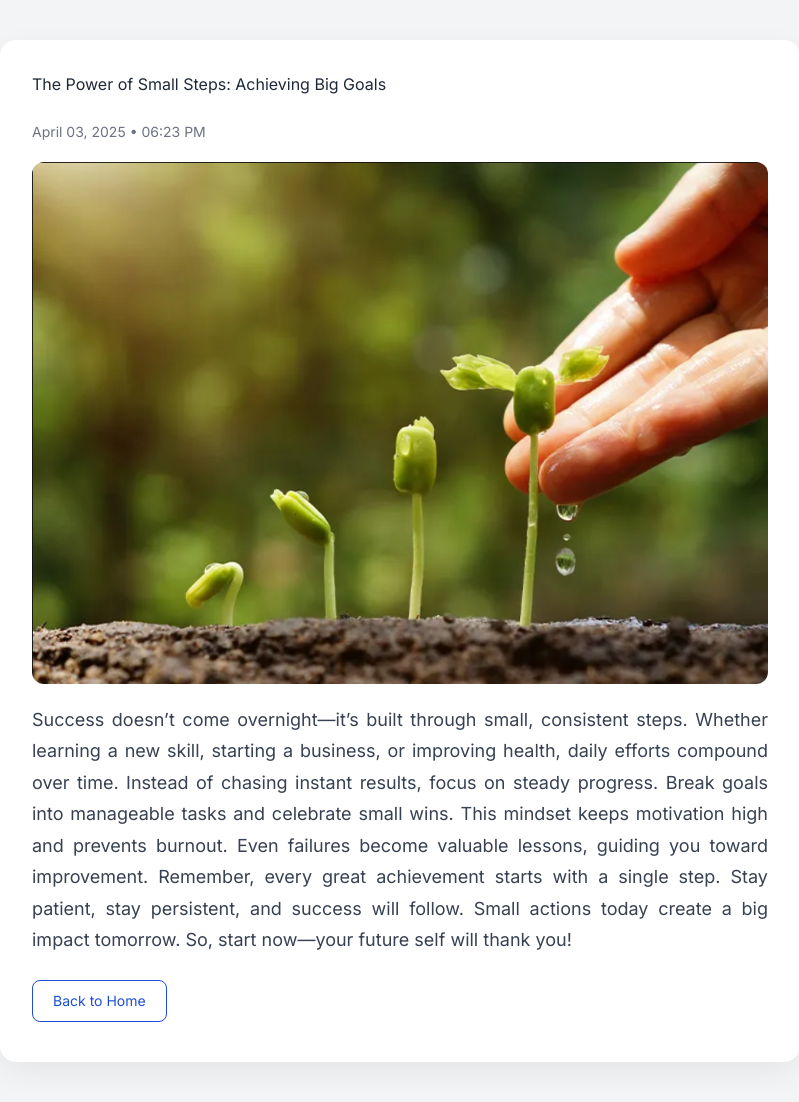
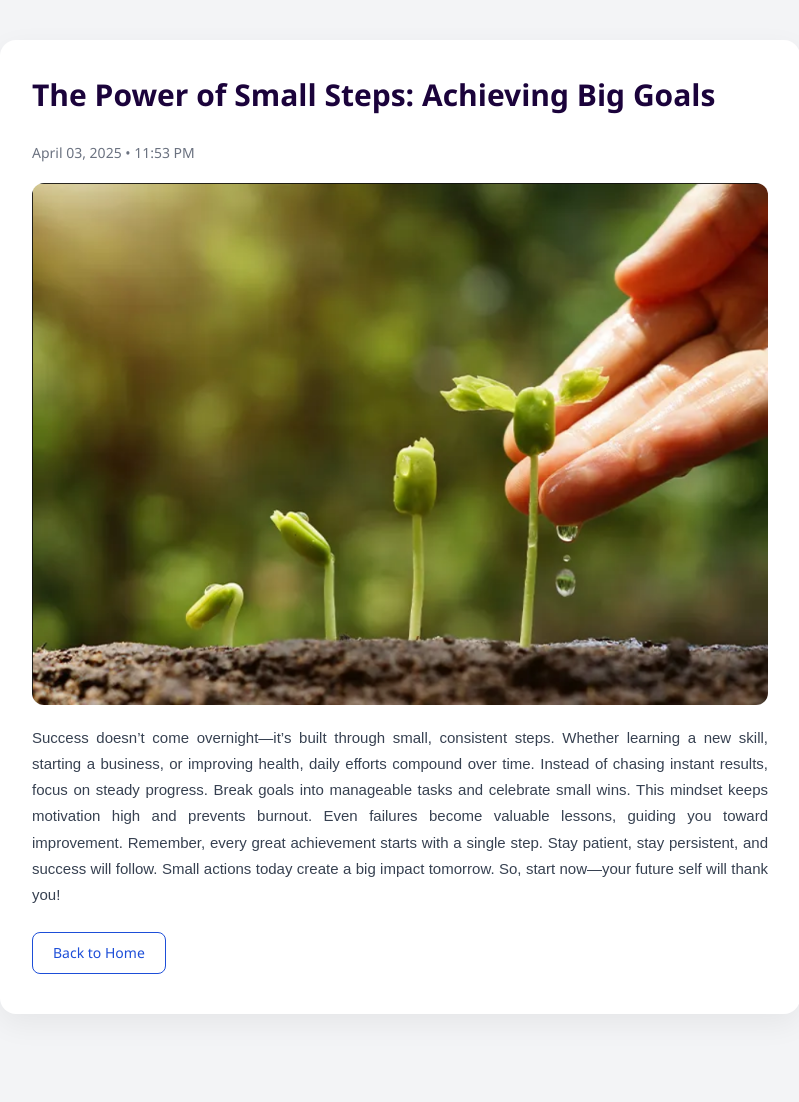
Before and after one commit to chetanrajgoyal3009/Django-project, a Django app: page /blogverse/blog/23/ in a window 1280 px wide. Shown: the whole page, without its empty margins (240-1039 px from the left). After the commit the page ends 974 px from the top, so only its background shows below. Run offline with Django 5.2, Linux system fonts and the light colour scheme; data comes from the database, SQL or seed files in the repository; both versions use the stored data as it was after the commit; some libraries are stand-ins or nearby versions.

Commit message:
made something

```diff
--- a/Myblogproject/settings.py
+++ b/Myblogproject/settings.py
@@ -109,7 +109,7 @@
 
 LANGUAGE_CODE = 'en-us'
 
-TIME_ZONE = 'UTC'
+TIME_ZONE = 'Asia/Kolkata'
 
 USE_I18N = True
 
--- a/blogverse/templates/base.html
+++ b/blogverse/templates/base.html
@@ -98,7 +98,7 @@
           class="flex flex-col font-medium p-4 md:p-0 mt-4 border border-gray-100 rounded-lg bg-gray-50 md:space-x-8 rtl:space-x-reverse md:flex-row md:mt-0 md:border-0 md:bg-white dark:bg-gray-800 md:dark:bg-gray-900 dark:border-gray-700">
           <li>
             <a href="{% url 'blog_homepage' %}"
-              class="block py-2 px-3 text-white bg-blue-700 rounded-sm md:bg-transparent md:text-blue-700 md:p-0 md:dark:text-blue-500"
+              class="block py-2 px-3 text-gray-900 rounded-sm hover:bg-gray-100 md:hover:bg-transparent md:hover:text-blue-700 md:p-0 dark:text-white md:dark:hover:text-blue-500 dark:hover:bg-gray-700 dark:hover:text-white md:dark:hover:bg-transparent dark:border-gray-700"
               aria-current="page">Home</a>
           </li>
           <li>
--- a/blogverse/templates/blog_detail.html
+++ b/blogverse/templates/blog_detail.html
@@ -1,5 +1,6 @@
 <!DOCTYPE html>
 <html lang="en">
+
 <head>
     <meta charset="UTF-8">
     <meta name="viewport" content="width=device-width, initial-scale=1.0">
@@ -10,7 +11,9 @@
     <link href="https://fonts.googleapis.com/css2?family=Inter:wght@400;600;700&display=swap" rel="stylesheet">
     <style>
         body {
-            font-family: 'Inter', sans-serif;
+            /* font-family: 'Inter', sans-serif; */
+            font-family: 'Segoe UI', Tahoma, Geneva, Verdana, sans-serif;
+
             background-color: #f3f4f6;
             margin: 0;
             padding: 40px 20px;
@@ -28,11 +31,12 @@
             border-radius: 16px;
             box-shadow: 0 10px 30px rgba(0, 0, 0, 0.06);
         }
-
-        h1 {
-            color: #1f2937;
-            font-size: 32px;
-            margin-bottom: 10px;
+        .title h1{
+            font-family: 'Segoe UI', 'Helvetica Neue', sans-serif;
+            /* border: #0284c7 2px solid; */
+            font-size: 30px;
+            font-weight: 700;
+            color: #1b033b;
         }
 
         .meta {
@@ -59,7 +63,9 @@
         }
 
         .blog-content {
-            font-size: 18px;
+            font-family: 'DM Sans', sans-serif;
+
+            font-size: 15px;
             line-height: 1.75;
             color: #374151;
             text-align: justify;
@@ -103,10 +109,13 @@
         }
     </style>
 </head>
+
 <body>
     {% block content %}
     <div class="blog-container">
+        <div class="title">
             <h1>{{ post.title }}</h1>
+        </div>
 
         <div class="meta">
             {% if post.author.profile.avatar %}
@@ -134,9 +143,11 @@
         <br>
 
         <a href="{% url 'blog_list' %}"><button type="button"
-            class="text-blue-700 hover:text-white border border-blue-700 hover:bg-blue-800 focus:ring-4 focus:outline-none focus:ring-blue-300 font-medium rounded-lg text-sm px-5 py-2.5 text-center me-2 mb-2 dark:border-blue-500 dark:text-blue-500 dark:hover:text-white dark:hover:bg-blue-500 dark:focus:ring-blue-800">Back to
+                class="text-blue-700 hover:text-white border border-blue-700 hover:bg-blue-800 focus:ring-4 focus:outline-none focus:ring-blue-300 font-medium rounded-lg text-sm px-5 py-2.5 text-center me-2 mb-2 dark:border-blue-500 dark:text-blue-500 dark:hover:text-white dark:hover:bg-blue-500 dark:focus:ring-blue-800">Back
+                to
                 Home</button></a>
     </div>
     {% endblock %}
 </body>
+
 </html>
--- a/blogverse/views.py
+++ b/blogverse/views.py
@@ -80,7 +80,7 @@
     query = request.GET.get('q')  # Get search query from the URL
     if query:
         posts = BlogPost.objects.filter(
-            Q(title_icontains=query) | Q(content_icontains=query)
+            Q(title__icontains=query) | Q(content__icontains=query)
         ).order_by('-created_at')
     else:
         posts = BlogPost.objects.all().order_by('-created_at')
```
Also changed, not shown: blogverse/templates/Blog.html (+23 -10 lines), blogverse/static/images/mic.png (added), db.sqlite3, media/blog_images/-a-futuristic-spacecraft-shaped-like-a-user-profil.jpg (added), media/blog_images/Future_of_remote_working-1024x576.png (added), media/blog_images/Future_of_remote_working-1024x576_5136Cib.png (added), media/blog_images/unnamed.jpg (added). Lines whose indentation alone changed are shown as unchanged.
